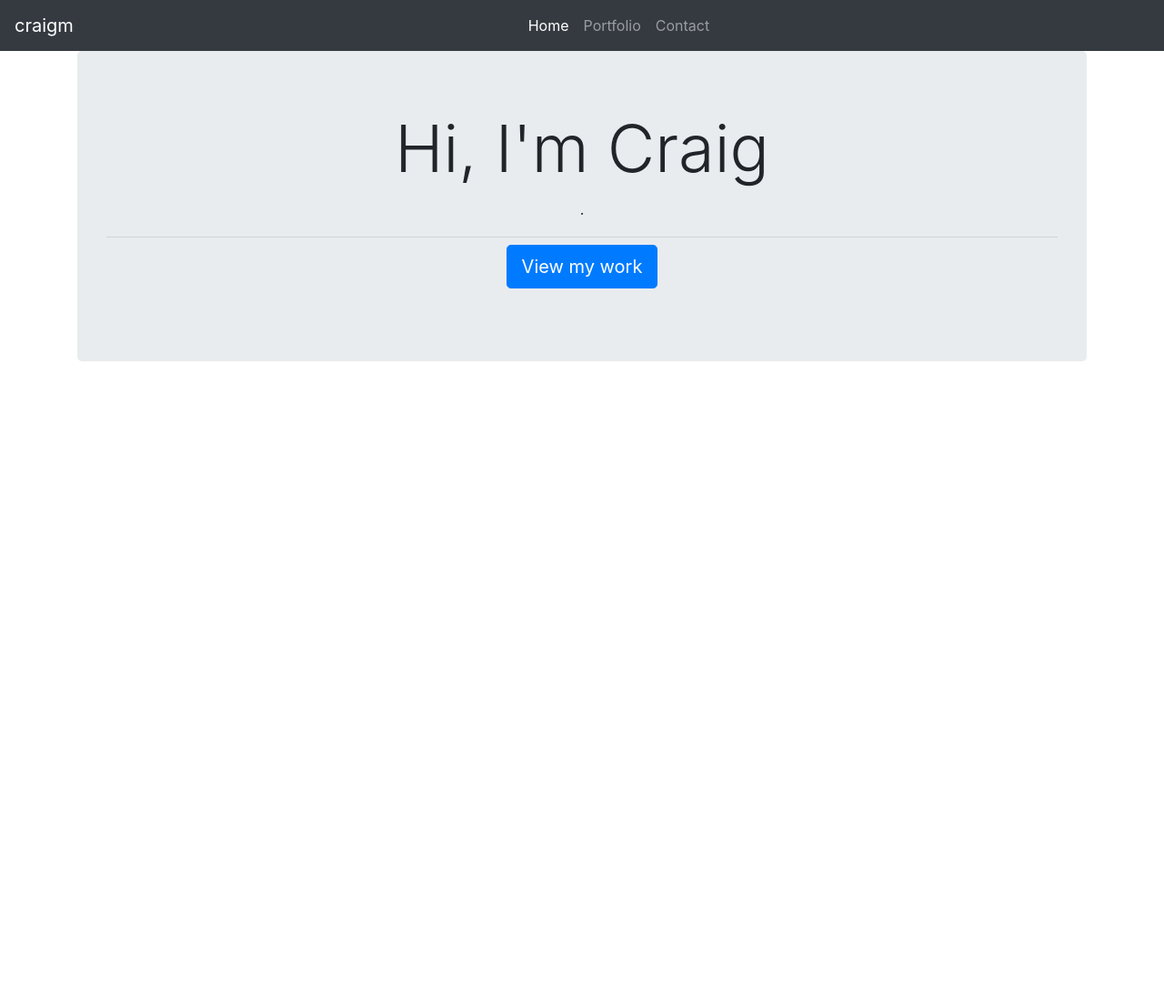
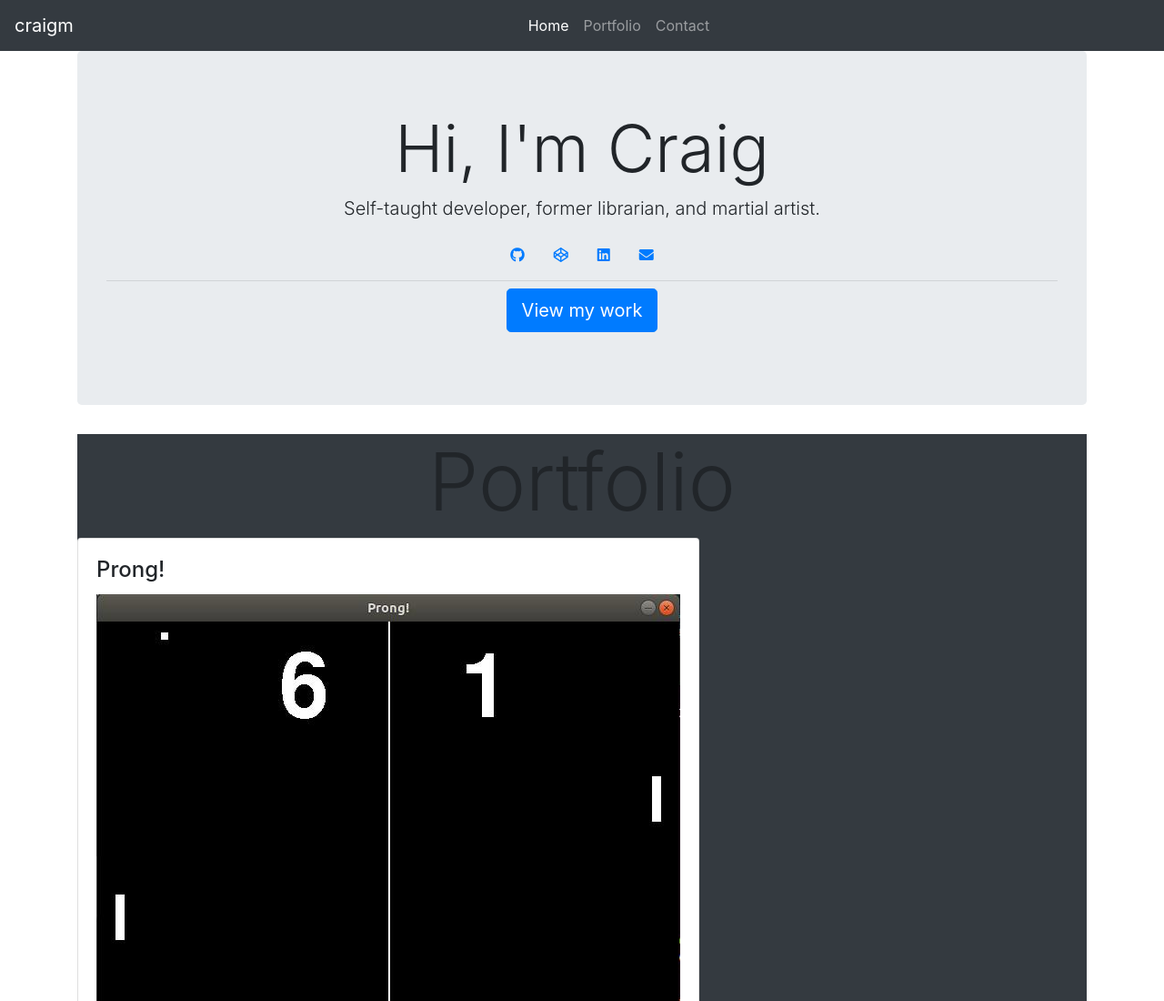
Before and after one commit to craigmac/craigmac.github.io, a website: page dist/index.html in a window 1280 px wide. Shown: the top 1100 px of the page at 91% size. Before the commit the page ends 800 px from the top, so only its background shows below. Drawn offline with nearby package versions, Linux system fonts and the light colour scheme.

Commit message:
images added to cards 3 wide

```diff
--- a/dist/index.html
+++ b/dist/index.html
@@ -26,20 +26,28 @@
     <title>Craig MacEachern - Portfolio</title>
   </head>
   <body>
-
     <!-- Navigation -->
     <header>
       <nav class="navbar navbar-expand-sm navbar-dark bg-dark">
         <a class="navbar-brand" href="#">craigm</a>
-          <button class="navbar-toggler d-lg-none" type="button" data-toggle="collapse" data-target="#collapsibleNavId" aria-controls="collapsibleNavId"
-              aria-expanded="false" aria-label="Toggle navigation">
+        <button
+          class="navbar-toggler d-lg-none"
+          type="button"
+          data-toggle="collapse"
+          data-target="#collapsibleNavId"
+          aria-controls="collapsibleNavId"
+          aria-expanded="false"
+          aria-label="Toggle navigation"
+        >
           <span class="navbar-toggler-icon"></span>
         </button>
         <!-- Collapsable -->
         <div class="collapse navbar-collapse" id="collapsibleNavId">
           <ul class="navbar-nav mr-auto ml-auto mt-2 mt-lg-0">
             <li class="nav-item active">
-                <a class="nav-link" href="#home">Home <span class="sr-only">(current)</span></a>
+              <a class="nav-link" href="#home"
+                >Home <span class="sr-only">(current)</span></a
+              >
             </li>
             <li class="nav-item">
               <a class="nav-link" href="#portfolio">Portfolio</a>
@@ -47,7 +55,6 @@
             <li class="nav-item">
               <a class="nav-link" href="#contact">Contact</a>
             </li>
-
           </ul>
         </div>
       </nav>
@@ -55,20 +62,113 @@
 
     <!-- Main -->
 
-      <div class="container">
+    <div class="container-sm">
       <main role="main">
         <div class="jumbotron text-center">
           <h1 class="display-3">Hi, I'm Craig</h1>
-            <p class="lead">.</p>
-            <hr class="my-2">
           <p class="lead">
-              <a class="btn btn-primary btn-lg" href="#portfolio" role="button">View my work</a>
+            Self-taught developer, former librarian, and martial artist.
+          </p>
+          <ul class="nav justify-content-center">
+            <li class="nav-item">
+              <a
+                href="https://www.github.com/crajun"
+                class="nav-link"
+                id="profile-link"
+                target="_blank"
+                rel="noreferrer noopener"
+              >
+                <i class="fab fa-github"></i>
+              </a>
+            </li>
+            <li class="nav-item">
+              <a
+                href="https://codepen.io/crajun/collections/"
+                class="nav-link"
+                target="_blank"
+                rel="noreferrer noopener"
+              >
+                <i class="fab fa-codepen"></i>
+              </a>
+            </li>
+            <li class="nav-item">
+              <a
+                href="https://www.linkedin.com/in/cmaceachern"
+                class="nav-link"
+                target="_blank"
+                rel="noreferrer noopener"
+              >
+                <i class="fab fa-linkedin"></i>
+              </a>
+            </li>
+            <li class="nav-item">
+              <a
+                href="mailto:craigm@fastmail.com?Subject=Inquiry%20from%20craigm.ca"
+                target="_top"
+                class="nav-link"
+              >
+                <i class="fas fa-envelope" aria-hidden="true"></i>
+              </a>
+            </li>
+          </ul>
+          <hr class="my-2" />
+          <p class="lead">
+            <a class="btn btn-primary btn-lg" href="#portfolio" role="button"
+              >View my work</a
+            >
           </p>
         </div>
       </main>
+
+      <div class="container bg-dark">
+        <section id="portfolio">
+          <h2 class="display-2 text-center">Portfolio</h2>
+          <div class="row">
+            <!-- Small width and up go 3 wide, below we stack -->
+            <div class="card">
+              <div class="card-body">
+                <h4 class="card-title">Prong!</h4>
+                <img
+                  src="./img/prong.jpeg"
+                  class="img-fluid"
+                  alt="Pong-clone example written in Python."
+                />
+                <p class="card-text">
+                  A pong-clone proof-of-concept written in Python, using Pygame.
+                </p>
               </div>
-
-
+            </div>
+            <div class="card">
+              <div class="card-body">
+                <h4 class="card-title">RM Toolkit</h4>
+                <img
+                  src="./img/records-manager.jpeg"
+                  class="img-fluid"
+                  alt="Records Management GUI image."
+                />
+                <p class="card-text">
+                  A records management GUI application written in Python/Tk.
+                </p>
+              </div>
+            </div>
+            <div class="card">
+              <div class="card-body">
+                <h4 class="card-title">Openroll</h4>
+                <img
+                  src="./img/openroll-big.JPG"
+                  class="img-fluid"
+                  alt="Image of Openroll application."
+                />
+                <p class="card-text">
+                  C++ and Qt 5.12 cross-platform application for Brazilian
+                  jiu-jitsu tournament matches.
+                </p>
+              </div>
+            </div>
+          </div>
+        </section>
+      </div>
+    </div>
     <script
       src="https://code.jquery.com/jquery-3.5.1.slim.min.js"
       integrity="sha384-DfXdz2htPH0lsSSs5nCTpuj/zy4C+OGpamoFVy38MVBnE+IbbVYUew+OrCXaRkfj"
```
Also changed, not shown: dist/img/openroll-big.JPG (added), dist/img/prong.jpeg (added), dist/img/records-manager.jpeg (added). Lines whose indentation alone changed are shown as unchanged.
